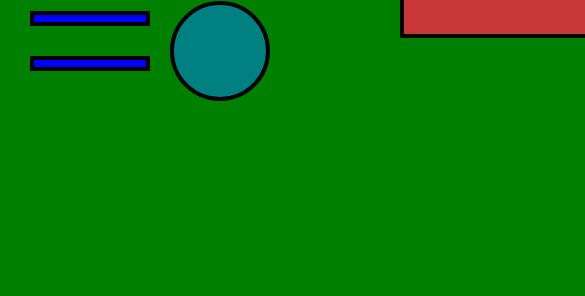
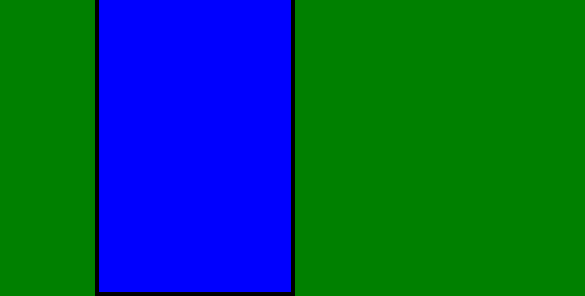
Before and after one commit to alternateved/responsive-website, a plain HTML site: page part-1/index.html in a window 390 px wide. Shown: the part 676-972 px from the top of the page, 585 px wide, since content can reach past the window. Before the commit the page ends 844 px from the top, so only its background shows below. Drawn offline with Linux system fonts and the light colour scheme.

Commit message:
Add media rules for 583px max-width

```diff
--- a/part-1/style.css
+++ b/part-1/style.css
@@ -115,3 +115,20 @@ body {
     background-color: var(--red-rectangle);
   }
 }
+
+@media all and (max-width: 583px) {
+  .content {
+    grid-template-areas:
+      "bar"
+      "diamonds"
+      "figures"
+      "rectangle"
+      "rectangle";
+    grid-template-rows: 50px, repeat(4, 1fr);
+    grid-template-columns: 1fr;
+  }
+
+  .rectangle {
+    background-color: var(--blue-rectangle);
+  }
+}
```
